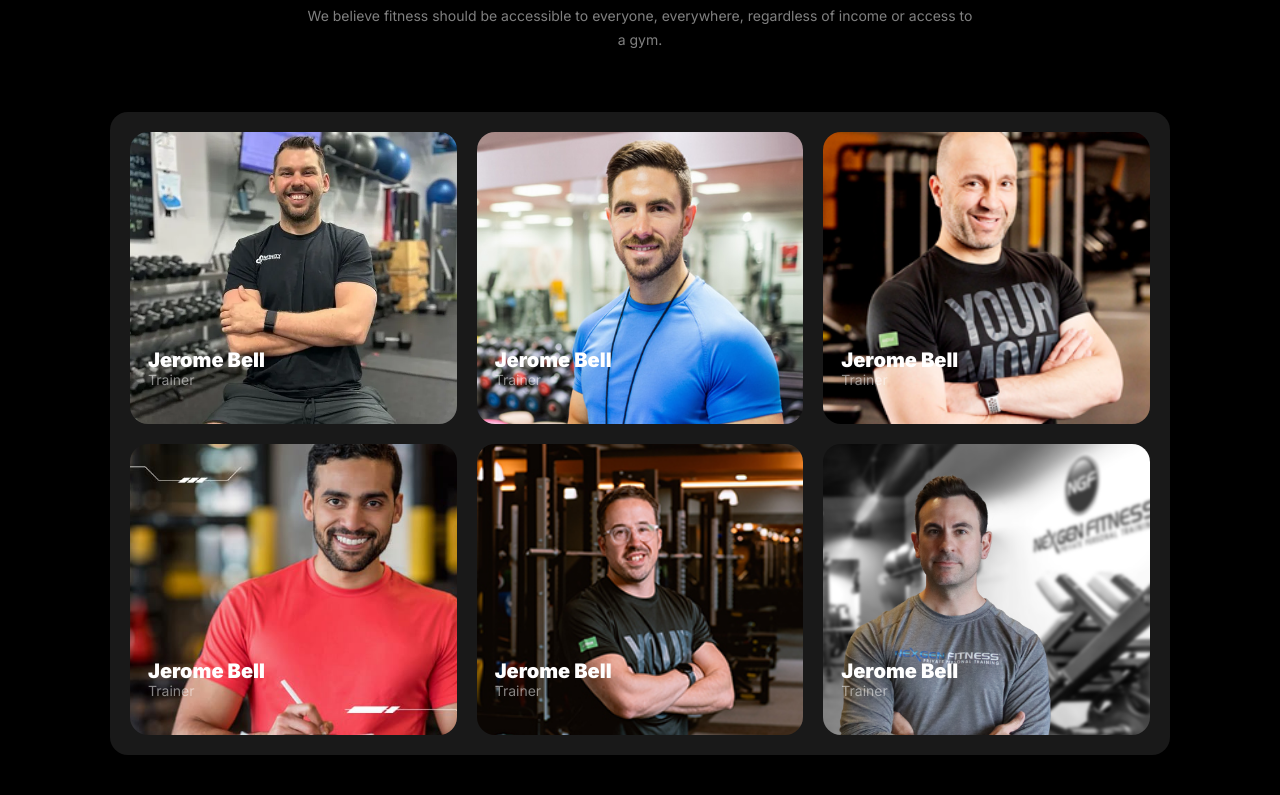
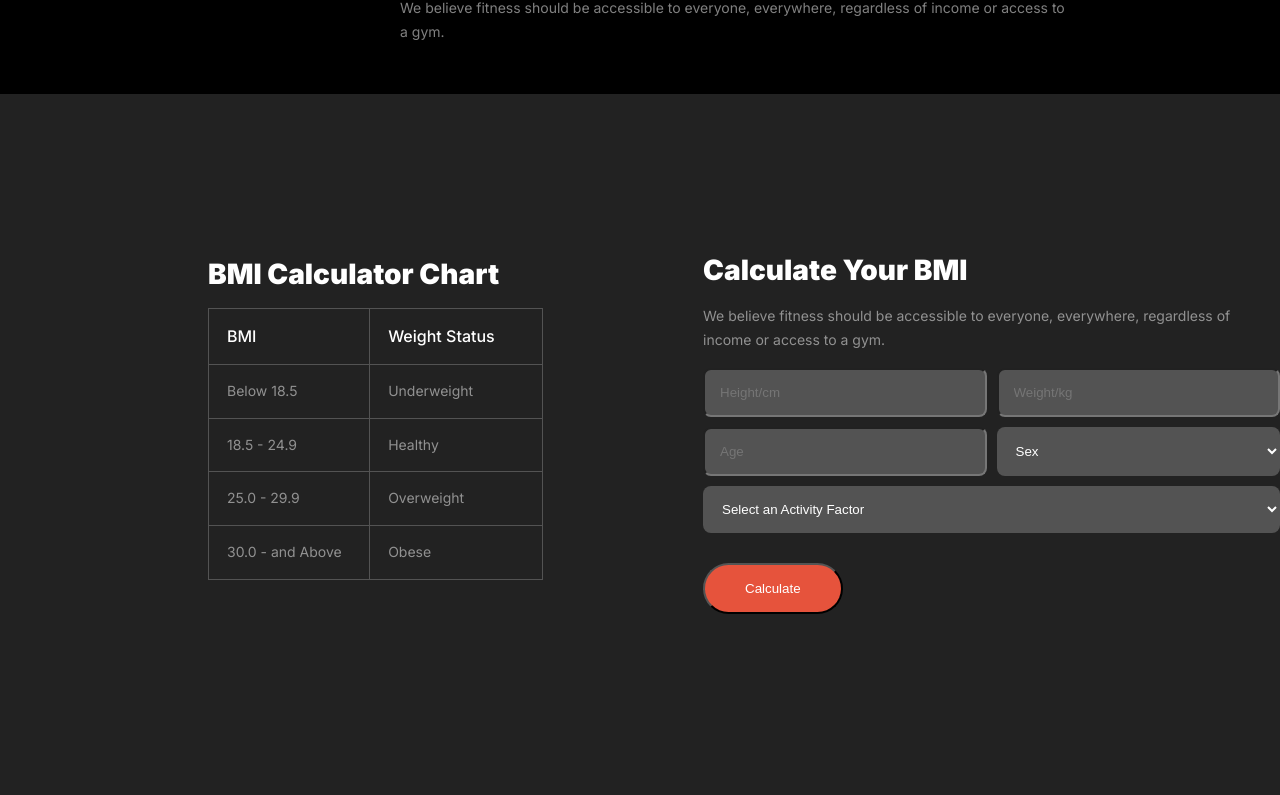
Before and after one commit to Shuvro-galibmostafa/Assignment-2, a plain HTML site: page index.html in a window 1280 px wide. Shown: the part 173-968 px from the top of the page. Drawn offline with Linux system fonts and the light colour scheme; a web font is replaced by a local one.

Commit message:
just one left

```diff
--- a/index.html
+++ b/index.html
@@ -118,12 +118,79 @@
         </section>
         <!--  -->
 
-        <!-- <section class="bmi-calculator"></section>
+        <!--  -->
+        <section class="bmi-calculator">
 
-        <section class="my"></section> -->
+                <div class="bmi-content">
+                    <h2 class="bmi-title">BMI Calculator</h2>
+                    <p class="bmi-desc">We believe fitness should be accessible to everyone, everywhere, regardless of income or access to a gym.</p>
+                </div>
 
+                <div class="bmi-chart-holder display-flex">
+                    <div class="bmi-chart">
+                        <h4 class="bmi-ch-ti">BMI Calculator Chart</h4>
 
-        <section class="meet-team">
+                        <table>
+                            <thead>
+                                <tr>
+                                    <td class="chart-big">BMI</td>
+                                    <td class="chart-big">Weight Status</td>
+                                </tr>
+                            </thead>
+                            <tbody>
+                                <tr>
+                                    <td class="chart-sml">Below 18.5</td>
+                                    <td class="chart-sml">Underweight</td>
+                                </tr>
+                                <tr>
+                                    <td class="chart-sml">18.5 - 24.9</td>
+                                    <td class="chart-sml">Healthy</td>
+                                </tr>
+                                <tr>
+                                    <td class="chart-sml">25.0 - 29.9</td>
+                                    <td class="chart-sml">Overweight</td>
+                                </tr>
+                                <tr>
+                                    <td class="chart-sml">30.0 - and Above</td>
+                                    <td class="chart-sml">Obese</td>
+                                </tr>
+                            </tbody>
+                            <tfoot>
+
+                            </tfoot>
+                        </table>
+                    </div>
+                    <div class="bmi-calc">
+                        <h4 class="bmi-ch-ti">Calculate Your BMI</h4>
+                        <p class="bmi-subs">We believe fitness should be accessible to everyone, everywhere, regardless of income or access to a gym. </p>
+                        <form action="">
+
+                            <div class="fclass">
+                                <input type="text" name="" id="kkk" placeholder="Height/cm">
+                            <input type="text" name="" id="kkk" placeholder="Weight/kg">
+                            <input type="text" name="" id="kkk" placeholder="Age">
+                            <select id="kkk" name="Sex">
+                                <option value="male">Sex</option>
+                            </select>
+                            </div>
+
+                            <select id="j" name="Sex">
+                                <option value="male">Select an Activity Factor</option>
+                            </select>
+
+                            <input type="button" value="Calculate" class="btn-form" placeholder="Calculate">
+                        </form>
+                    </div>
+                </div>
+
+            </div>
+        </section>
+        <!--  -->
+
+        <section class="my"></section>
+
+        <!--  -->
+        <section class="meet-team hide">
 
             <div class="team">
 
@@ -169,6 +236,7 @@
 
             </div>
         </section>
+        <!--  -->
 
 
     </main>
--- a/style/style.css
+++ b/style/style.css
@@ -567,7 +567,142 @@ main{
     margin: 0;
     margin-left: 18px;
 }
+/*  */
 
+
+/* BMi PARt */
+
+.bmi-calculator{
+    max-width: 90rem;
+    background-color: black;
+    align-content: center;
+}
+
+.bmi-content{
+    max-width: 41.9375rem;
+    margin-left: 25rem;
+}
+
+
+.bmi-chart-holder{
+    position: relative;
+    left: 50%;
+    right: 50%;
+    margin-left: -50vw;
+    margin-right: -50vw;
+    width: 100vw;
+    background-color: rgba(34, 34, 34, 1);
+    padding: 0;
+    padding-bottom: 50rem;
+    align-items: center;
+    gap:5rem;
+}
+
+table{
+    border-collapse: collapse;
+}
+
+.chart-big{
+    width: 9.6875rem;
+    font-size: 1rem;
+    font-weight: 500;
+    line-height: 1.2rem;
+    color: rgba(255, 255, 255, 1);
+    border: 1px solid #535353;
+    padding: 18px;
+}
+.chart-sml{
+    width: 9.6875rem;
+    font-size: 0.875rem;
+    font-weight: 400;
+    line-height: 1.05rem;
+    color: rgba(255, 255, 255, 0.5);
+    border: 1px solid #535353;
+    padding: 18px;
+}
+.bmi-title{
+    font-weight: 900;
+    font-size: 3rem;
+    line-height: 3.6rem;
+    color: rgba(255, 255, 255, 1);
+}
+
+.bmi-chart{
+    padding: 5rem;
+    margin-left: 8rem;
+}
+.bmi-desc{
+    font-size: 0.875rem;
+    font-weight: 400;
+    line-height: 1.5rem;
+    color: rgba(255, 255, 255, 0.5);
+    margin-bottom: 3.125rem;
+}
+
+.bmi-ch-ti{
+    color: rgba(255, 255, 255, 1);
+    font-size: 1.75rem;
+    font-weight: 900;
+    line-height: 2.1rem;
+    margin: 0;
+    padding: 0;
+    padding-top: 5rem;
+    padding-bottom: 1rem;
+}
+
+.bmi-subs{
+    font-size: 0.875rem;
+    font-weight: 400;
+    color: rgba(255, 255, 255, 0.5);
+    line-height: 1.5rem;
+    margin: 0;
+    padding: 0;
+    padding-bottom: 1rem;
+}
+
+.bmi-calc{
+    max-width: 36.0625rem;
+    margin-top: 5rem;
+}
+
+.fclass{
+    display: grid;
+    grid-template-columns: repeat(2,1fr);
+    gap: 10px;
+    color: white;
+}
+
+#kkk{
+    padding: 15px;
+    border-radius: 8px;
+    background-color: #535353;
+    color: white;
+}
+
+#j{
+    margin-top: 10px;
+    padding: 15px;
+    border-radius: 8px;
+    background-color: #535353;
+    color: white;
+}
+
+.btn-form{
+    border-radius: 42px;
+    background-color: #E6533C;
+    color: white;
+    padding: 16px 40px;
+    margin-top: 30px;
+    margin-bottom: 50px;
+}
+
+select {
+    width: 100%;
+    padding: 16px 20px;
+    border: none;
+    border-radius: 4px;
+    background-color: #f1f1f1;
+  }
 
 /* Small Devices */
 @media screen and (max-width: 576px) {
@@ -692,9 +827,20 @@ main{
     .team-card-holder{
         grid-template-columns: repeat(1,1fr);
     }
-    .team-card img{
-        width: 100%;
-        height: 100%;
-        object-fit: cover;
+
+    .bmi-chart-holder{
+        flex-direction: column;
+        padding-bottom: 0;
+        margin-bottom: 5px;
     }
+    .bmi-content{
+        margin: 0 auto;
+        padding: 0;
+    }
+
+    .bmi-chart{
+        padding: 0.1rem;
+        margin-left: 0.1rem;
+    }
+
 }
```
